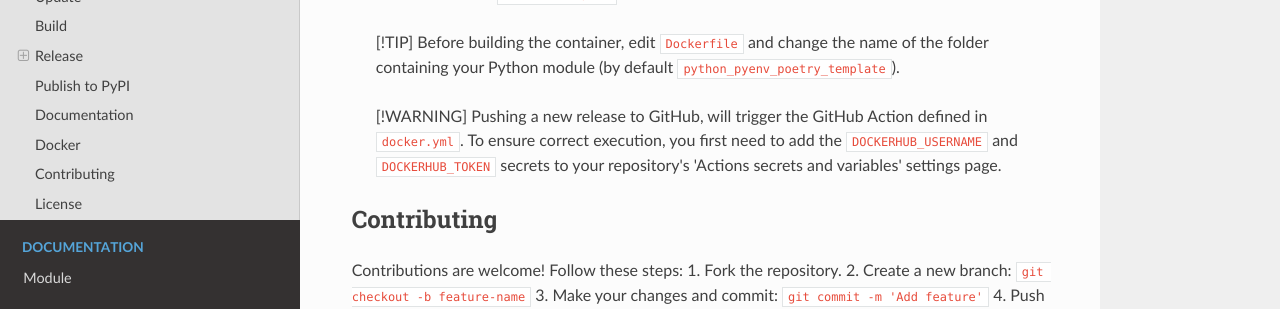
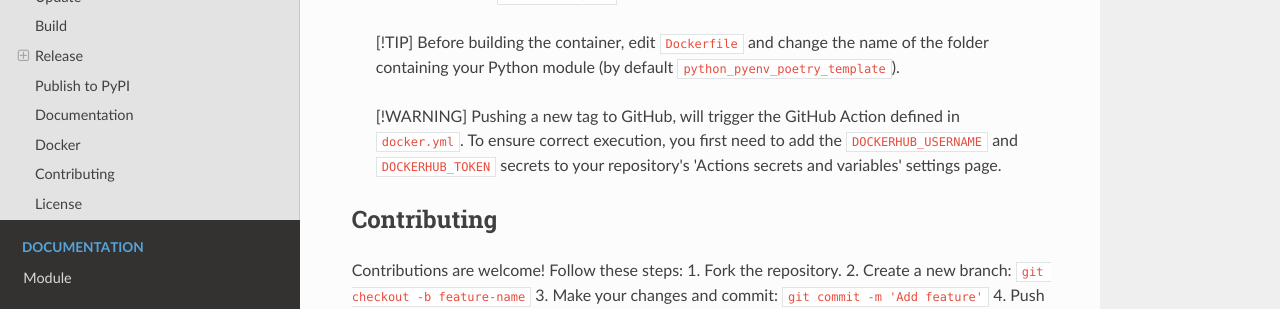
Before and after one commit to bateman/python_pyenv_poetry_template, an MkDocs documentation site: the page built from docs/index.md, in a window 1280 px wide and 900 px high, scrolled down 4832 px. Shown: the part 273-582 px from the top of the window. Built offline with MkDocs 1.6.1, drawn with Linux system fonts in a browser that asks for light colours; nearby versions of some CDN libraries.

Commit message:
Fix typo

```diff
--- a/docs/index.md
+++ b/docs/index.md
@@ -213,7 +213,7 @@ The documentation files will be stored in the `DOCS_SITE` directory (by default
 > Before building the container, edit `Dockerfile` and change the name of the folder containing your Python module (by default `python_pyenv_poetry_template`).
 
 > [!WARNING]
-> Pushing a new release to GitHub, will trigger the GitHub Action defined in `docker.yml`. To ensure correct execution, you first need to add the `DOCKERHUB_USERNAME` and `DOCKERHUB_TOKEN` secrets to your repository's 'Actions secrets and variables' settings page.
+> Pushing a new tag to GitHub, will trigger the GitHub Action defined in `docker.yml`. To ensure correct execution, you first need to add the `DOCKERHUB_USERNAME` and `DOCKERHUB_TOKEN` secrets to your repository's 'Actions secrets and variables' settings page.
 
 ## Contributing
 
```
Also changed, not shown: README.md (+1 -1 lines).
